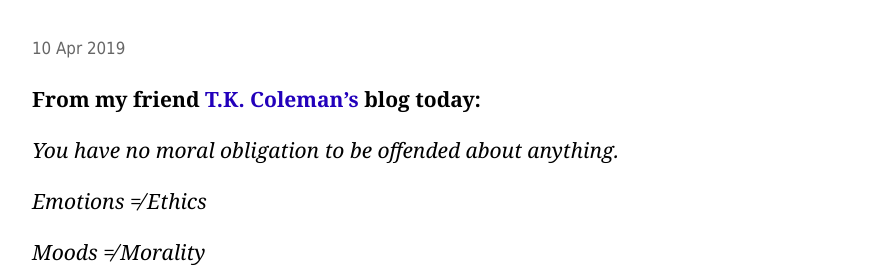
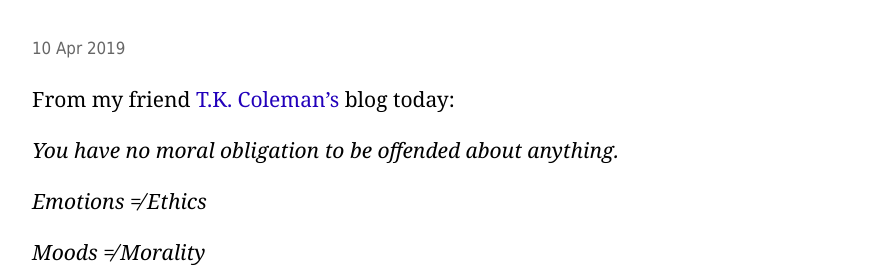
Before and after one commit to derykmakgill/commonplace, a Jekyll site: the page built from _posts/2019-04-10-7.md, in a window 1280 px wide. Shown: the part 715-995 px from the top of the page, without its empty margins (188-1066 px from the left). Built offline with Jekyll 4.4.1, drawn with Linux system fonts in a browser that asks for light colours.

Commit message:
Update 2019-04-10-7.md

```diff
--- a/_posts/2019-04-10-7.md
+++ b/_posts/2019-04-10-7.md
@@ -3,7 +3,7 @@
 title: You have no moral obligation to be offended about anything.
 ---
 
-**From my friend [T.K. Coleman's](http://tkcoleman.com/2019/04/10/on-being-offended/) blog today:**
+From my friend [T.K. Coleman's](http://tkcoleman.com/2019/04/10/on-being-offended/) blog today:
 
 <blockquote><p>You have no moral obligation to be offended about anything.</p>
 
```
